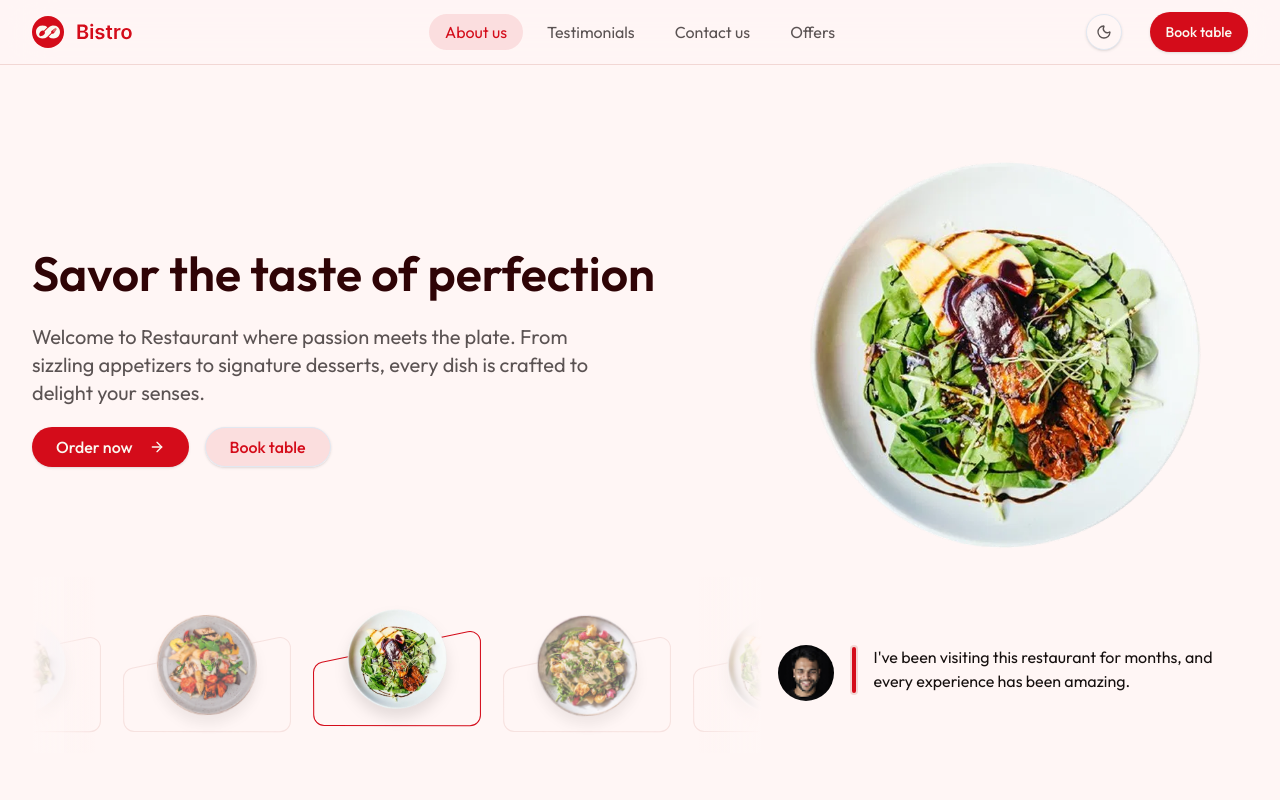
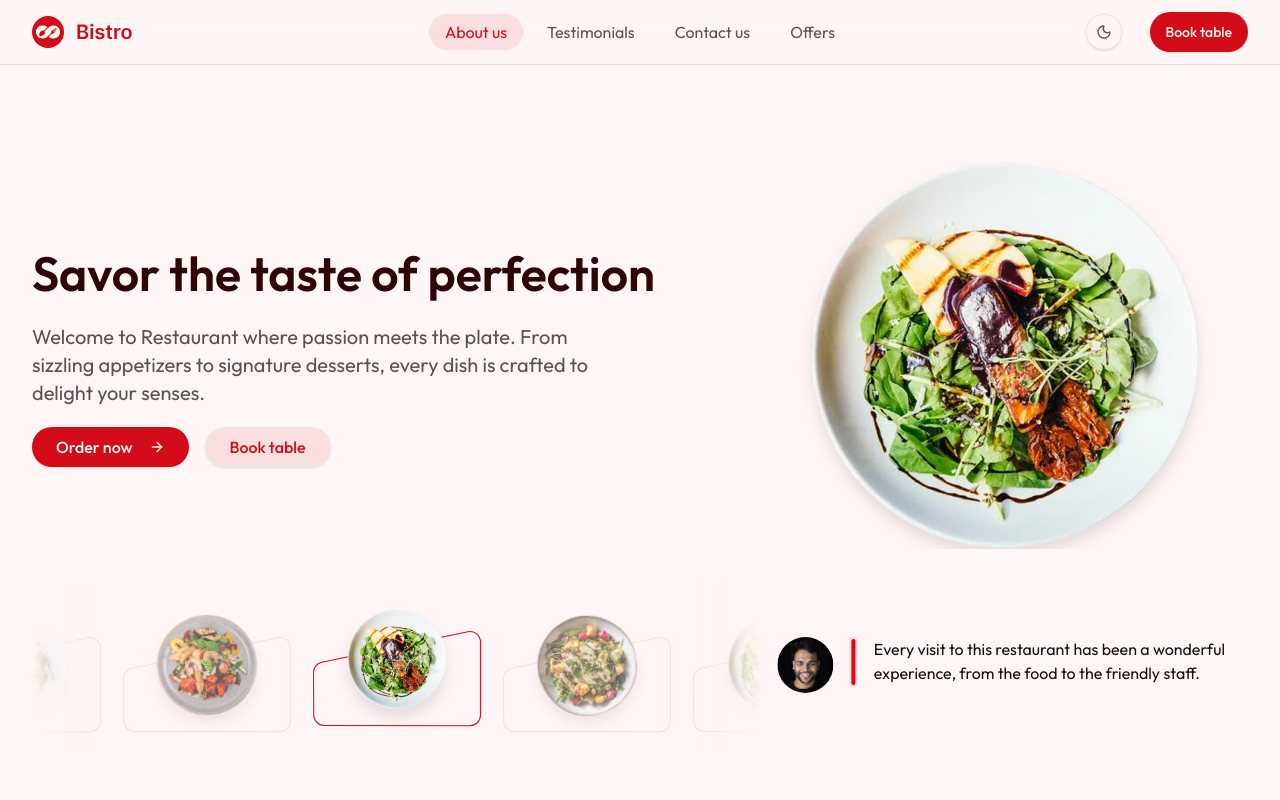
Before and after one commit to pansuriya-avinash/shadcn-task, a Next.js app: page / in a window 1280 px wide. Shown: the top 800 px of the page. Built offline with nearby package versions, Linux system fonts and the light colour scheme.

Commit message:
add hero image and avatar animation

```diff
--- a/src/components/food-slider/slider-data.ts
+++ b/src/components/food-slider/slider-data.ts
@@ -12,25 +12,31 @@ export const foodSlides: FoodSlideType[] = [
     id: 1,
     title: 'Healthy Bowl',
     image: placeholderImage,
+    review:'I ve been visiting this restaurant for months, and every experience has been amazing'
   },
   {
     id: 2,
     title: 'Pasta Mix',
     image: placeholderImage2,
+    review:'This place has become one of my favorites — delicious food, quick service, and a great atmosphere every time.'
   },
   {
     id: 3,
     title: 'Veggie Meal',
     image: placeholderImage3,
+    review:'Every visit to this restaurant has been a wonderful experience, from the food to the friendly staff.'
   },
   {
     id: 4,
     title: 'Fresh Salad',
     image: placeholderImage4,
+    review:'I ve tried many dishes here over the past few months, and everything has consistently been flavorful and well prepared.'
   },
   {
     id: 5,
     title: 'Fresh Salad',
     image: placeholderImage5,
+    review:'I ve been coming here regularly, and they never disappoint with their taste, freshness, and hospitality.'
+
   },
 ];
--- a/src/components/food-slider/types.ts
+++ b/src/components/food-slider/types.ts
@@ -4,4 +4,6 @@ export type FoodSlideType = {
   id: number;
   title: string;
   image: string | StaticImageData;
+  review: string;
+
 };
--- a/src/components/hero.tsx
+++ b/src/components/hero.tsx
@@ -6,6 +6,12 @@ import { ArrowRight } from "lucide-react";
 import { motion, AnimatePresence } from "framer-motion";
 
 import { Button } from "@/components/ui/button";
+import {
+  Carousel,
+  CarouselContent,
+  CarouselItem,
+  type CarouselApi,
+} from "@/components/ui/carousel";
 import { Avatar, AvatarFallback, AvatarImage } from "@/components/ui/avatar";
 import { cn } from "@/lib/utils";
 import heroImage from "@/public/hero-img.png";
@@ -15,27 +21,22 @@ import { foodSlides } from "./food-slider/slider-data";
 import { EASE_OUT_EXPO, heroContainer, heroItem } from "@/lib/animation";
 
 const Hero = () => {
-  const [activeIndex, setActiveIndex] = React.useState(1);
-  const [isTransitioning, setIsTransitioning] = React.useState(false);
+  const [heroApi, setHeroApi] = React.useState<CarouselApi>();
+  const [avatarApi, setAvatarApi] = React.useState<CarouselApi>();
+  const [activeIndex, setActiveIndex] = React.useState(0);
 
   const handleIndexChange = React.useCallback((index: number) => {
-    setIsTransitioning(true);
     setActiveIndex(index);
   }, []);
 
   React.useEffect(() => {
-    if (activeIndex >= foodSlides.length) {
-      const timer = setTimeout(() => {
-        setIsTransitioning(false);
-        setActiveIndex(activeIndex - foodSlides.length);
-      }, 700);
-
-      return () => clearTimeout(timer);
+    if (heroApi) {
+      heroApi.scrollTo(activeIndex);
     }
-  }, [activeIndex]);
-
-  const actualActiveIndex = activeIndex % foodSlides.length;
-  const activeSlide = foodSlides[actualActiveIndex];
+    if (avatarApi) {
+      avatarApi.scrollTo(activeIndex);
+    }
+  }, [activeIndex, heroApi, avatarApi]);
 
   return (
     <section id="hero" className={cn("flex items-center", "bg-background")}>
@@ -95,9 +96,9 @@ const Hero = () => {
               )}
             >
               <motion.div
-                whileHover={{ scale: 1.02 }}
-                whileTap={{ scale: 0.98 }}
-                transition={{ duration: 0.2, ease: EASE_OUT_EXPO }}
+                whileHover={{ scale: 1.05 }}
+                whileTap={{ scale: 0.95 }}
+                transition={{ duration: 0.4, ease: EASE_OUT_EXPO }}
               >
                 <Button
                   size="lg"
@@ -120,9 +121,9 @@ const Hero = () => {
                 </Button>
               </motion.div>
               <motion.div
-                whileHover={{ scale: 1.02 }}
-                whileTap={{ scale: 0.98 }}
-                transition={{ duration: 0.2, ease: EASE_OUT_EXPO }}
+                whileHover={{ scale: 1.05 }}
+                whileTap={{ scale: 0.95 }}
+                transition={{ duration: 0.4, ease: EASE_OUT_EXPO }}
               >
                 <Button
                   variant="outline"
@@ -142,24 +143,44 @@ const Hero = () => {
           </motion.div>
 
           {/* ── Hero image ─────────────────────────────────────── */}
-          <AnimatePresence mode="wait">
           <motion.div
-              key={activeSlide.id}
-              className="relative lg:min-h-97"
-              initial={{ opacity: 0, scale: 0.96 }}
-              animate={{ opacity: 1, scale: 1 }}
-              exit={{ opacity: 0, scale: 1.04 }}
-              transition={{ duration: 0.5, ease: EASE_OUT_EXPO }}
+            initial={{ opacity: 0, y: 20 }}
+            animate={{ opacity: 1, y: 0 }}
+            transition={{ duration: 0.6, ease: EASE_OUT_EXPO, delay: 0.55 }}
+          >
+            <Carousel
+              setApi={setHeroApi}
+              opts={{ loop: true, watchDrag: false, duration: 40 }}
+              className="w-full"
+            >
+              <CarouselContent>
+                {foodSlides.map((slide, index) => {
+                  const isActive = activeIndex === index;
+                  return (
+                    <CarouselItem key={slide.id}>
+                      <motion.div
+                        initial={false}
+                        animate={{
+                          scale: isActive ? 1 : 0.85,
+                          opacity: isActive ? 1 : 0.4,
+                        }}
+                        transition={{ duration: 0.7, ease: EASE_OUT_EXPO }}
+                        className="relative h-80 w-full lg:min-h-97"
                       >
                         <Image
-                src={activeSlide?.image || heroImage}
-                alt={activeSlide?.title || "Hero Image"}
+                          src={slide.image || heroImage}
+                          alt={slide.title || "Hero Image"}
                           fill
                           priority
-                className="object-contain"
+                          className="object-contain drop-shadow-xl"
                         />
                       </motion.div>
-          </AnimatePresence>
+                    </CarouselItem>
+                  );
+                })}
+              </CarouselContent>
+            </Carousel>
+          </motion.div>
         </div>
 
         {/* ── Bottom row ─────────────────────────────────────────── */}
@@ -180,8 +201,25 @@ const Hero = () => {
               onIndexChange={handleIndexChange}
             />
           </div>
-
-          <div
+          {/* ── avatar row ─────────────────────────────────────────── */}
+          <Carousel
+            setApi={setAvatarApi}
+            opts={{ loop: true, watchDrag: false, duration: 40 }}
+            className="w-full overflow-hidden"
+          >
+            <CarouselContent>
+              {foodSlides.map((slide, index) => {
+                const isActive = activeIndex === index;
+                return (
+                  <CarouselItem key={slide.id}>
+                    <motion.div
+                      initial={false}
+                      animate={{
+                        opacity: isActive ? 1 : 0.4,
+                        y: isActive ? 0 : 8,
+                        scale: isActive ? 1 : 0.96,
+                      }}
+                      transition={{ duration: 0.6, ease: EASE_OUT_EXPO }}
                       className={cn(
                         "mt-4",
                         "flex items-start gap-4",
@@ -191,7 +229,9 @@ const Hero = () => {
                     >
                       <div className="shrink-0">
                         <Avatar
-                className={cn("size-12 border-0 bg-primary/20 sm:size-14")}
+                          className={cn(
+                            "size-12 border-0 bg-primary/20 sm:size-14",
+                          )}
                         >
                           <AvatarImage
                             src={userImage.src}
@@ -205,17 +245,16 @@ const Hero = () => {
                       </div>
                       <div className="border-2 rounded-full bg-primary h-12.5 w-2" />
                       <div className="flex-1">
-              <p
-                className={cn(
-                  "text-sm sm:text-base font-normal",
-                  "text-card-foreground",
-                )}
-              >
-                I've been visiting this restaurant for months, and every
-                experience has been amazing.
+                        <p className="text-sm sm:text-base font-normal text-card-foreground">
+                          {slide.review}
                         </p>
                       </div>
-          </div>
+                    </motion.div>
+                  </CarouselItem>
+                );
+              })}
+            </CarouselContent>
+          </Carousel>
         </motion.div>
       </div>
     </section>
```
Lines whose indentation alone changed are shown as unchanged.
